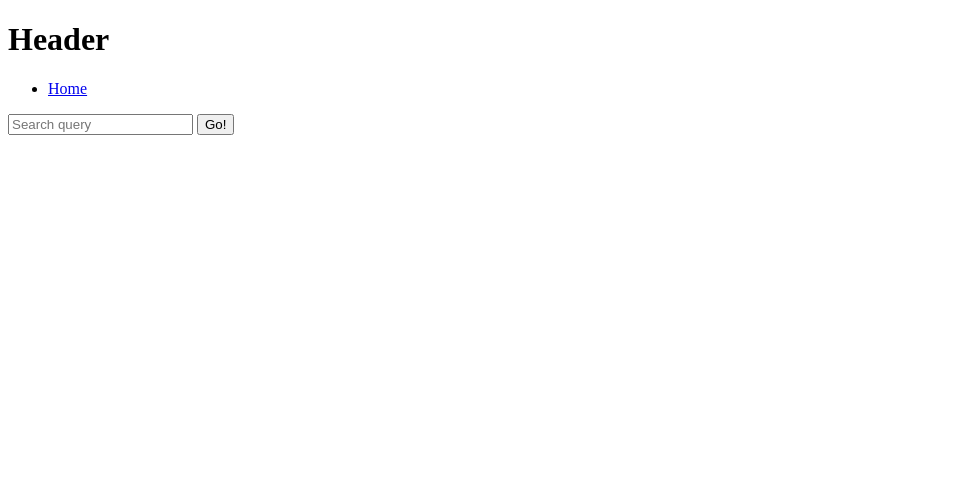
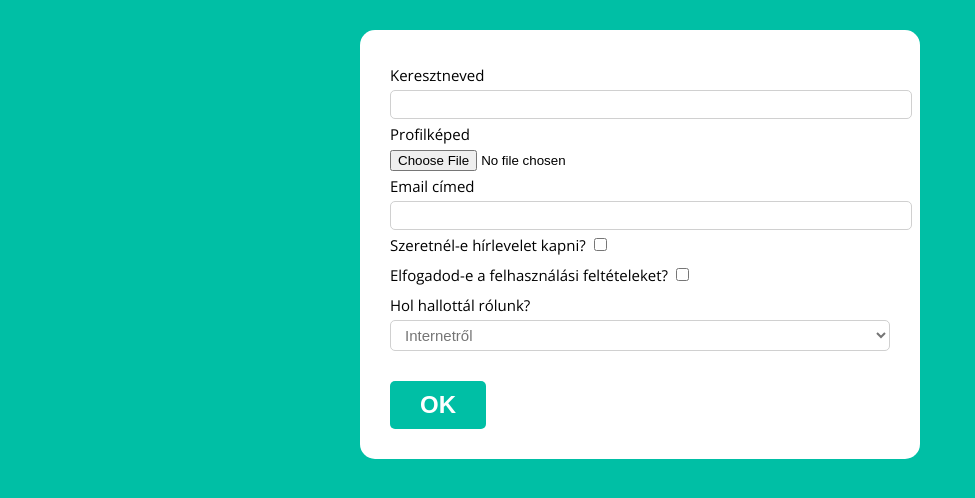
Before and after one commit to Vakantanka/w7-practices, a plain HTML site: page index.html in a window 1280 px wide. Shown: the whole page, without its empty margins (0-975 px from the left). Drawn offline with nearby package versions, Linux system fonts and the light colour scheme.

Commit message:
lejárt az idő

```diff
--- a/index.html
+++ b/index.html
@@ -4,50 +4,18 @@
     <meta charset="UTF-8">
     <meta http-equiv="X-UA-Compatible" content="IE=edge">
     <meta name="viewport" content="width=device-width, initial-scale=1.0">
-    <title>Document</title>
+    <title>W7-practices</title>
     <meta name="author" content="László Fenyvesi">
     <meta name="description" content="">
 
-    <link rel="stylesheet" href="./reset.css">
+	<link rel="preconnect" href="https://fonts.googleapis.com">
+	<link rel="preconnect" href="https://fonts.gstatic.com" crossorigin>
+	<link href="https://fonts.googleapis.com/css2?family=Open+Sans:wght@300;400;700&display=swap" rel="stylesheet">
+
     <link rel="stylesheet" href="./style.css">
     <script src="./script.js"></script>
 </head>
 <body>
-
-    <!-- Here is our main header that is used across all the pages of our website -->
-    <header>
-        <h1>Header</h1>
-    </header>
-
-    <nav>
-        <ul>
-            <li><a href="#">Home</a></li>
-        </ul>
-
-        <!-- A Search form is another common non-linear way to navigate through a website. -->
-        <form>
-            <input type="search" name="q" placeholder="Search query">
-            <input type="submit" value="Go!">
-        </form>
-    </nav>
-
-    <!-- Here is our page's main content -->
-    <main>
-
-        <!-- It contains an article -->
-        <article>
-        </article>
-
-        <!-- the aside content can also be nested within the main content -->
-        <aside>
-        </aside>
-
-    </main>
-
-    <!-- And here is our main footer that is used across all the pages of our website -->
-
-    <footer>
-    </footer>
-
+    <div id="root"></div>
 </body>
 </html>
--- a/script.js
+++ b/script.js
@@ -1,8 +1,95 @@
+/*
+function functionName(paraméter) {
+    // paraméter === "argumentum as a string";
+}
+functionName("argumentum as a string");
+
+const argument = "argumentum as a string";
+
+const functionName = function (paraméter) {
+    // paraméter === "argumentum as a string";
+
+}
+functionName("argumentum as a string");
+functionName(argument);
+
+const functionName = (paraméter) => {
+    // paraméter === "argumentum as a string";
+
+}
+functionName("argumentum as a string");
+
+*/
+const inputElement = (type, name, label) => {
+    return  `
+        <div>
+            <label class="${type}" for="${name}">${label}</label>
+            <input type="${type}" name="${name}" class="${type}" id="${name}">
+        </div>
+    `;
+}
+
+const selectElement = (type, name, label, selectOptions) => {
+    let optionElements ="";
+    for (const option of selectOptions) {
+        optionElements += `<option value="${option}">${option}</option>`;
+    }
+    return  `
+        <div>
+            <label class="${type}" for="${name}">${label}</label>
+            <${type} name="${name}" class="${type}" id="${name}">${optionElements}</${type}>
+        </div>
+    `;
+}
+
+const formElement = `
+    <form id="form">
+        ${inputElement("text", "firstName", "Keresztneved")}
+        ${inputElement("file", "profilePicture", "Profilképed")}
+        ${inputElement("email", "personalEmail", "Email címed")}
+        ${inputElement("checkbox", "newsLetter", "Szeretnél-e hírlevelet kapni?")}
+        ${inputElement("checkbox", "terms", "Elfogadod-e a felhasználási feltételeket?")}
+        ${selectElement("select", "where", "Hol hallottál rólunk?", ["Internetről", "Ismerőstől", "Egyéb"])}
+        <button>OK</button>
+    </form>
+`;
+
+const formSubmit = (e) => {
+    e.preventDefault();
+    const et = e.target;
+
+    et.classList.add("submitted");
+    const etValue = et.querySelector(`select[name="where"]`).value;
+    console.log(etValue);
+}
+
+const inputEvent = (event) => {
+    console.log(event.target.value);
+    const fName = document.querySelector(`input[name='firstName']`);
+
+    // if (event.target.name === "firstName") {
+    const tryForm = fName.closest("#form");
+    console.log(tryForm);
+    if (event.target.getAttribute("name") === "firstName") {
+        document.getElementById("inputValueContent").innerHTML = event.target.value;
+    }
+}
+
 function loadEvent() {
+    const root = document.getElementById("root");
 
+    root.insertAdjacentHTML('beforeend',formElement);
+    root.insertAdjacentHTML('beforeend',`
+        <div id="inputValueContent"></div>
+    `);
 
+    const form = document.getElementById("form");
+    form.addEventListener("submit",formSubmit);
+    const inputList = form.querySelectorAll("input");
+    for (const input of inputList) {
+        input.addEventListener("input", inputEvent);
+    }
 
-    console.log("Load completed.");
 }
 
 window.addEventListener("load", loadEvent);
--- /dev/null
+++ b/style.scss
@@ -0,0 +1,62 @@
+body {
+	font-family: 'Open Sans', sans-serif;
+    background-color: #00bfa5;
+}
+
+#form {
+    margin: 30px auto;
+    padding: 30px;
+    width: 77vw;
+    max-width: 500px;
+    background-color: #fff;
+    border-radius: 15px;
+    font-size: 15px;
+
+    input[type="text"], input[type="email"], select {
+        background-color:white;
+        border: 1px solid #d0d0d0;
+        font-size: 15px;
+        color:#757575;
+        border-radius: 5px;
+        padding: 5px 10px;
+        width: 100%;
+    }
+
+    input[type="radio"], input[type="checkbox"] {
+        display: inline-block;
+    }
+
+    input:focus, select:focus {
+        border-color: #004d40;
+        outline: none;
+    }
+
+    label {
+        display: block;
+        padding: 5px 0;
+        text-align: left;
+    }
+
+    label.checkbox {
+        display: inline-block;
+    }
+
+    button {
+        margin: 30px auto 0 auto;
+        background-color:#00bfa5;
+        font-size: 24px;
+        color:white;
+        font-weight: bold;
+        padding: 10px 30px;
+        border: none;
+        border-radius: 5px;
+        text-align: center;
+    }
+
+    button:hover {
+        background-color:#004d40;
+        color:white;
+    }
+
+
+}
```
Also changed, not shown: style.css, 1 other file.
